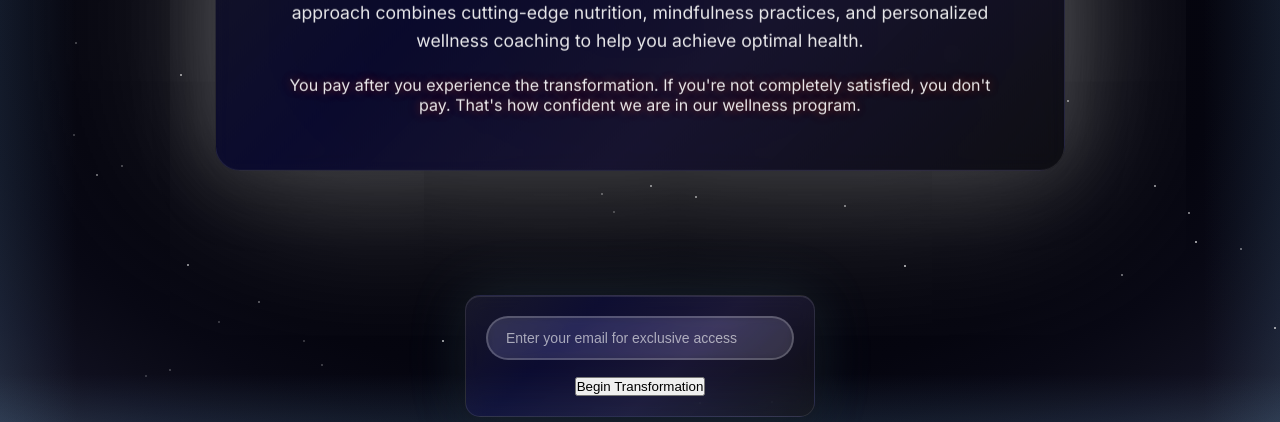
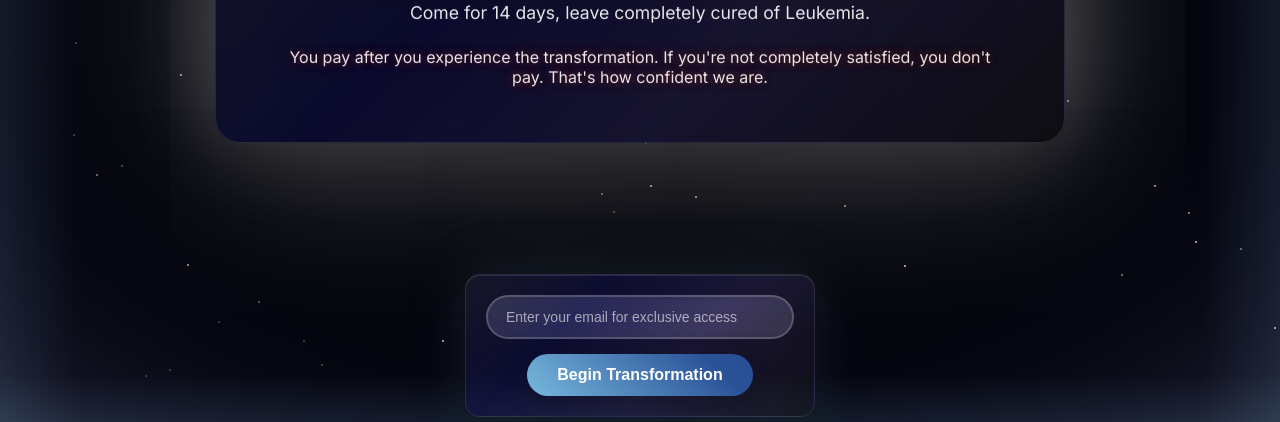
Before and after one commit to audem-ars/heal-estate, a website: page index.html in a window 1280 px wide. Shown: the part 378-800 px from the top of the page. Drawn offline with nearby package versions, Linux system fonts and the light colour scheme.

```diff
--- a/index.html
+++ b/index.html
@@ -322,14 +322,12 @@
     <div class="promise-container">
         <h2 class="promise-title">Transform Your Wellness Journey</h2>
         <p class="promise-text">
-            Experience our revolutionary 14-day wellness transformation program.
-            Our holistic approach combines cutting-edge nutrition, mindfulness practices,
-            and personalized wellness coaching to help you achieve optimal health.
+            Come for 14 days, leave completely cured of Leukemia.
         </p>
         <p class="guarantee-text">
             You pay after you experience the transformation.
             If you're not completely satisfied, you don't pay.
-            That's how confident we are in our wellness program.
+            That's how confident we are.
         </p>
     </div>
 
@@ -338,7 +336,7 @@
             <input type="email" name="email" class="email-input" placeholder="Enter your email for exclusive access" required>
             <input type="hidden" name="_subject" value="🚨 NEW HEAL ESTATE SIGNUP - High Priority Lead!">
             <input type="hidden" name="_next" value="https://heal-estate.netlify.app">
-            <button type="submit" class="premium-button">Begin Transformation</button>
+            <button type="submit" class="shiny-button">Begin Transformation</button>
         </form>
     </div>
 
```
